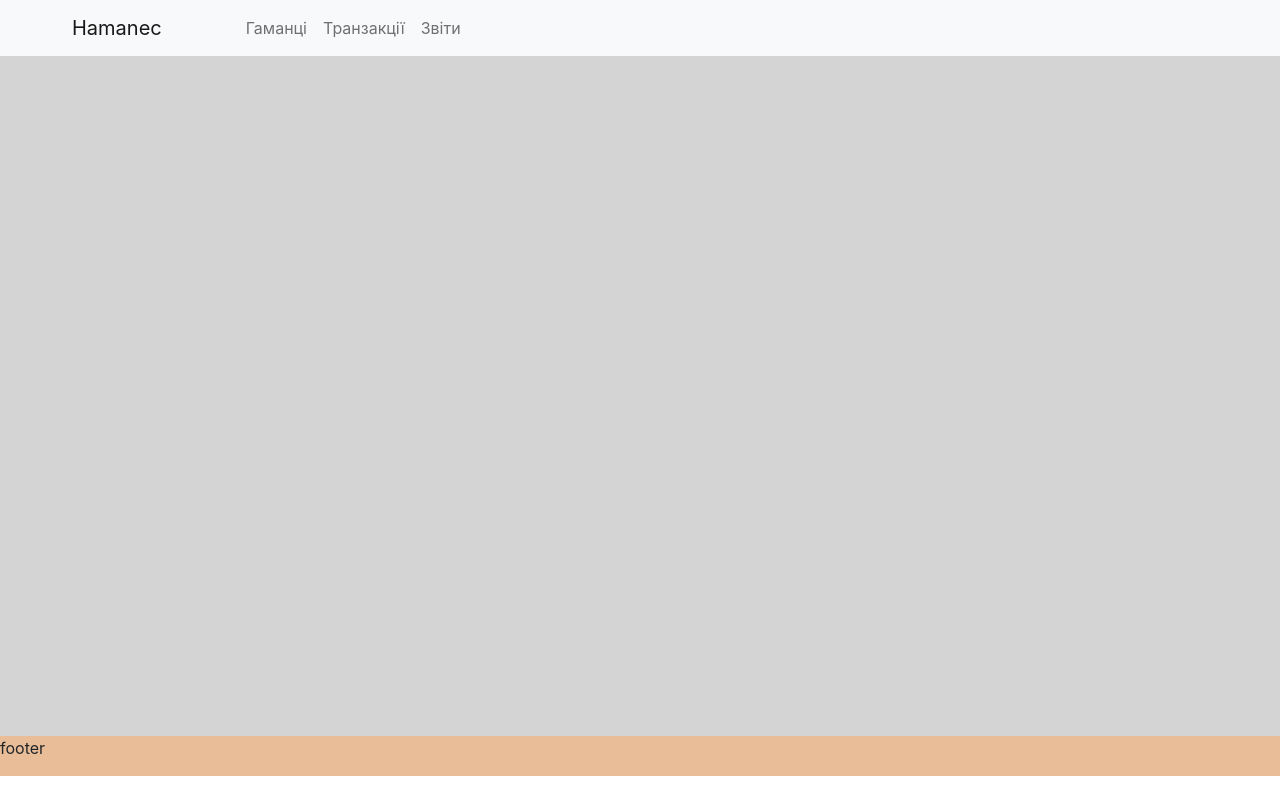
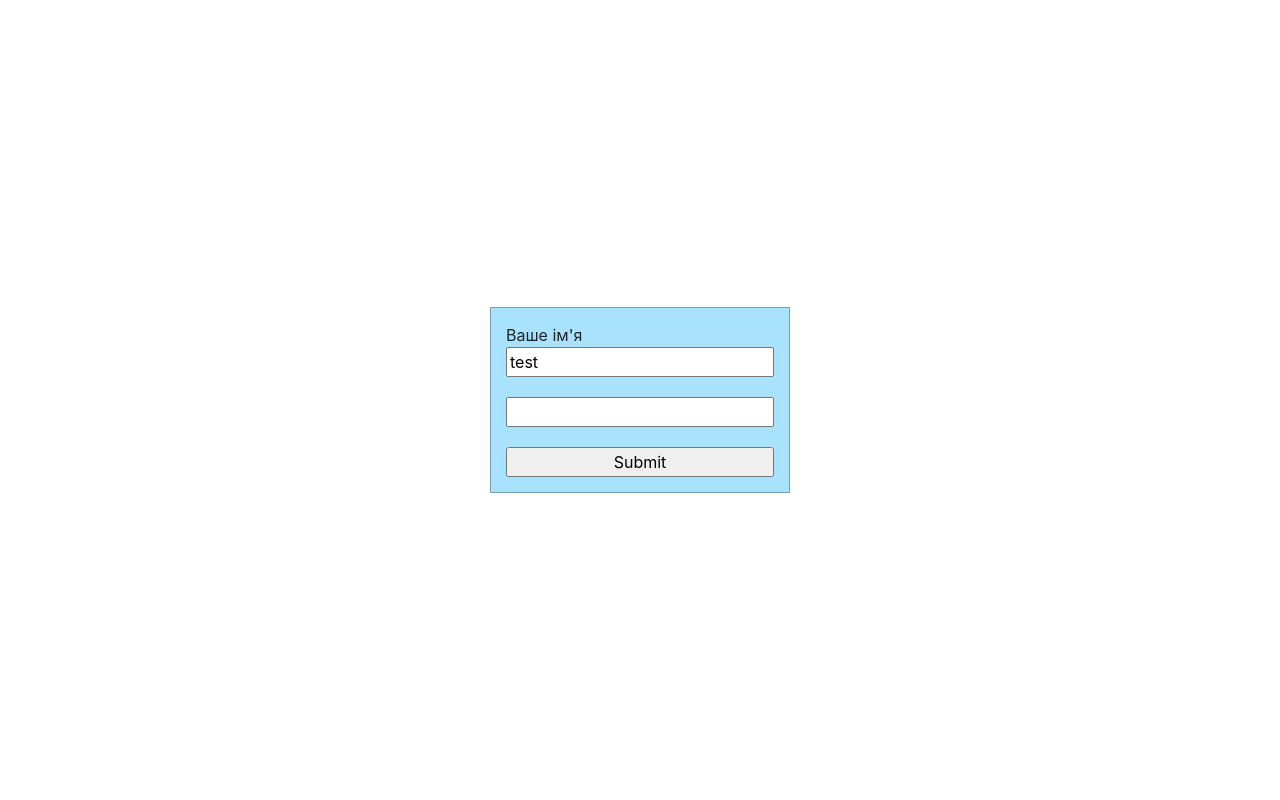
Before and after one commit to ArtemLigerko/hamanets, a React (Create React App) app: page / in a window 1280 px wide. Built offline with nearby package versions, Linux system fonts and the light colour scheme.

Commit message:
feat: adding authorization page, added basic form

```diff
--- a/src/App.tsx
+++ b/src/App.tsx
@@ -8,6 +8,7 @@
 import WalletBar from "./components/WalletsBar";
 import DataContainer from "./containers/DataCotrainer";
 import ToolsContainer from "./containers/ToolsContainer";
+import Authorization from "./pages/Authorization";
 import Layout from "./pages/Layout";
 
 const Main = styled.main`
@@ -19,6 +20,7 @@
     <Main>
       <BrowserRouter>
         <Routes>
+          <Route path="/" element={<Authorization />} />
           <Route path="/" element={<Layout />}>
             <Route
               path="/wallets"
--- /dev/null
+++ b/src/pages/Authorization.tsx
@@ -0,0 +1,72 @@
+import { useForm, SubmitHandler } from "react-hook-form";
+import styled from "styled-components";
+
+const Main = styled.main`
+  /* background-color: #00000045; */
+  height: 100vh;
+  display: flex;
+  justify-content: center;
+  align-items: center;
+`;
+
+const Form = styled.form`
+  background-color: #a8e2fd;
+  display: flex;
+  flex-direction: column;
+  width: 300px;
+  border: solid 1px rgba(0, 0, 0, 0.3);
+  padding: 5px;
+`;
+
+const Field = styled.div`
+  display: flex;
+  flex-direction: column;
+  margin: 10px;
+`;
+
+const Input = styled.input`
+  /* margin-bottom: 10px; */
+`;
+
+const Label = styled.label`
+  /* margin: 0 5px; */
+`;
+
+type Inputs = {
+  example: string;
+  exampleRequired: string;
+};
+
+const Authorization = () => {
+  const {
+    register,
+    handleSubmit,
+    watch,
+    formState: { errors },
+  } = useForm<Inputs>();
+  const onSubmit: SubmitHandler<Inputs> = (data) => console.log(data);
+
+  console.log(watch("example")); // watch input value by passing the name of it
+
+  return (
+    <Main>
+      <Form onSubmit={handleSubmit(onSubmit)}>
+        <Field>
+          <Label>Ваше ім'я</Label>
+          <Input defaultValue="test" {...register("example")} />
+        </Field>
+
+        <Field>
+          <Input {...register("exampleRequired", { required: true })} />
+          {errors.exampleRequired && <span>This field is required</span>}
+        </Field>
+
+        <Field>
+          <Input type="submit" />
+        </Field>
+      </Form>
+    </Main>
+  );
+};
+
+export default Authorization;
```
